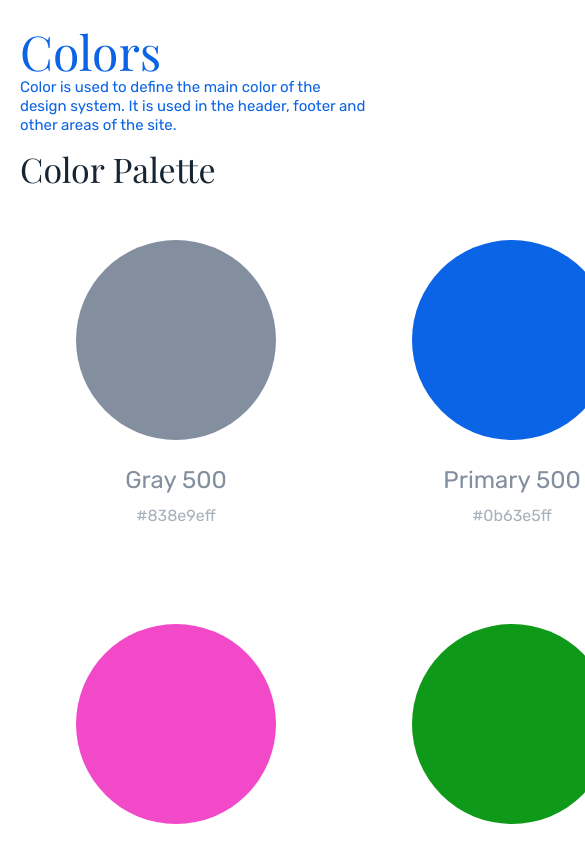
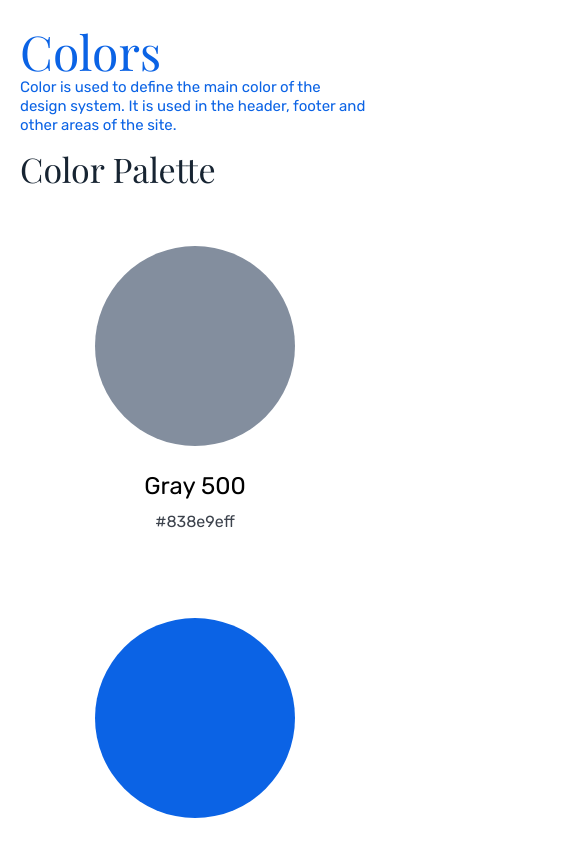
Before and after one commit to Andriamahay11master/MaDesignSystem, a React (Vite) app: page /color in a window 390 px wide. Shown: the top 844 px of the page, 585 px wide, since content can reach past the window. Built offline with nearby package versions, Linux system fonts and the light colour scheme.

Commit message:
ok responsive page color

```diff
--- a/src/assets/scss/common/_global.scss
+++ b/src/assets/scss/common/_global.scss
@@ -166,8 +166,7 @@ body {
 .container {
   max-width: 1440px;
   margin: auto;
-
-  @include max(992px) {
+  @include max(1440px) {
     padding: 0 20px;
   }
 }
--- a/src/page/color/color.scss
+++ b/src/page/color/color.scss
@@ -6,11 +6,21 @@
     grid-template-columns: repeat(4, 1fr);
     column-gap: 24px;
     row-gap: 48px;
+    @include max(1200px){
+        grid-template-columns: repeat(3, 1fr);
+        grid-gap: 24px;
+    }
+    @include max(768px){
+        grid-template-columns: 100%;
+    }
     .color-box{
         padding: 24px 56px;
         display: flex;
         align-items: center;
         flex-direction: column;
+        @include max(1200px){
+            padding: 30px;
+        }
         .color-box__bg{
             width: 200px;
             height: 200px;
@@ -20,13 +30,13 @@
         .color-box__name{
             font-size: 24px;
             line-height: 32px;
-            color: $color-grayscale;
+            color: darken($color-grayscale, 90%);
             margin-bottom: 8px;
         }
         .color-box__text{
             font-size: 16px;
             line-height: 24px;
-            color: rgba($color-grayscale, 0.7);
+            color: darken($color-grayscale, 30%);
         }
     }
 }
```
